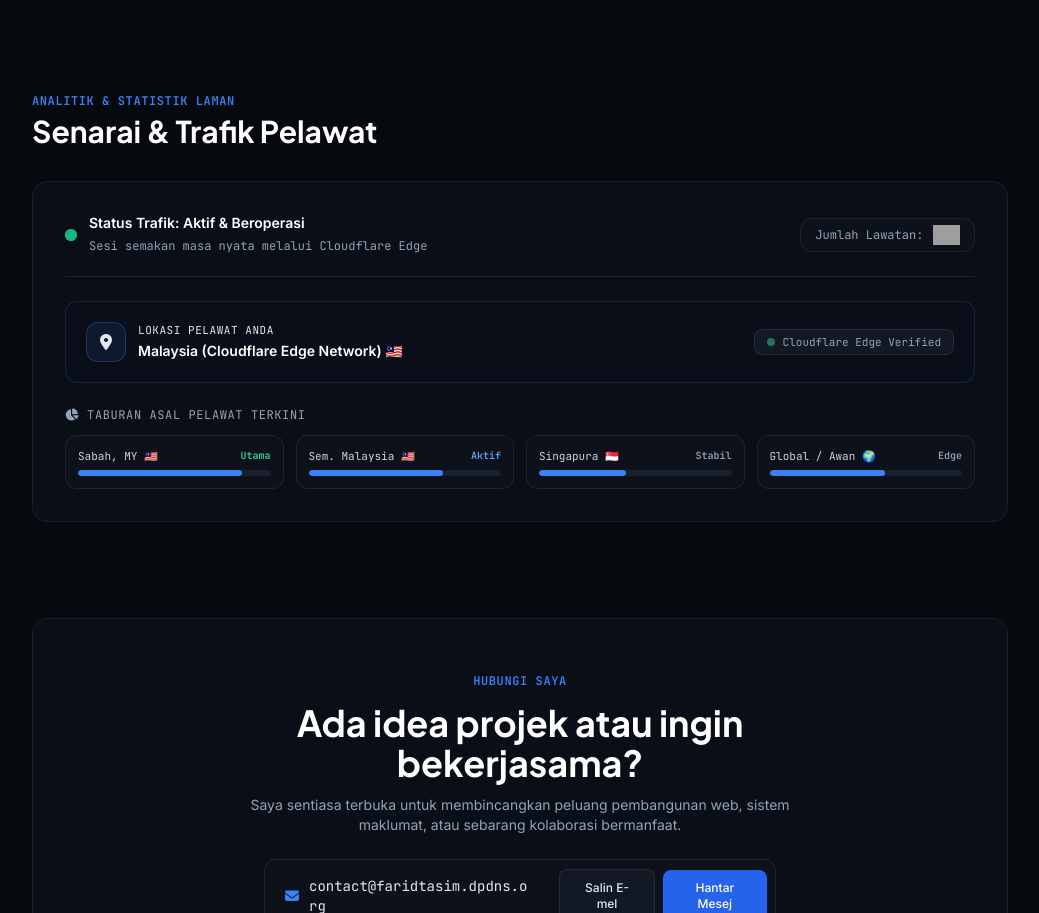
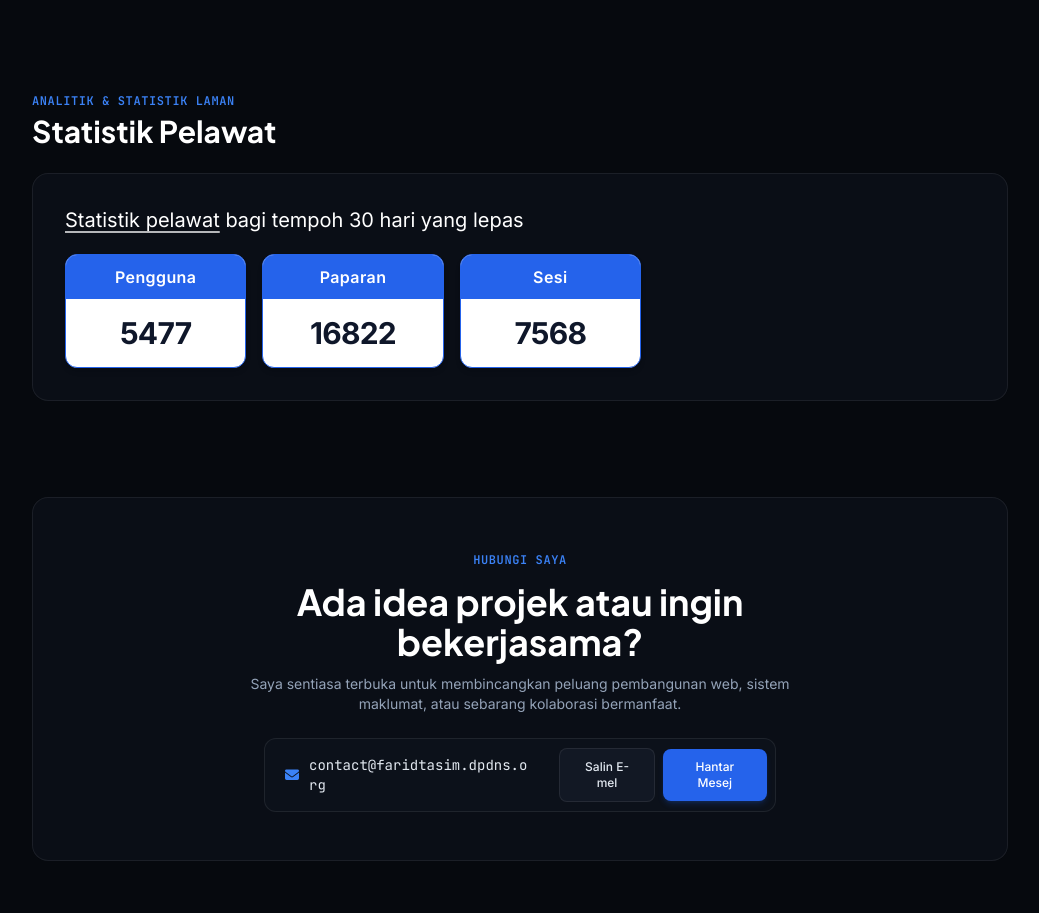
Before and after one commit to Faridexholic92/FaridTasim, a plain HTML site: page index.html in a window 1280 px wide. Shown: the part 3087-4000 px from the top of the page, without its empty margins (120-1159 px from the left). Drawn offline with nearby package versions, Linux system fonts and the light colour scheme; no server answers; grey boxes are pictures that could not be loaded.

Commit message:
Permudahkan widget pelawat kepada 3 kotak statistik kemas (Pengguna, Paparan, Sesi)

```diff
--- a/index.html
+++ b/index.html
@@ -653,97 +653,53 @@
 
     </section>
 
-    <!-- Visitor Analytics & Roster Section (Widget Senarai Visitor) -->
-    <section id="visitors" class="space-y-6 sm:space-y-8 scroll-mt-20">
+    <!-- Visitor Analytics Section (Widget Statistik Pelawat) -->
+    <section id="visitors" class="space-y-4 sm:space-y-6 scroll-mt-20">
 
       <div>
         <span class="text-xs font-mono font-semibold text-brand-500 tracking-wider uppercase block" data-i18n="visitor_tag">ANALITIK & STATISTIK LAMAN</span>
-        <h2 class="text-2xl sm:text-3xl font-display font-bold text-white mt-1" data-i18n="visitor_heading">Senarai & Trafik Pelawat</h2>
+        <h2 class="text-2xl sm:text-3xl font-display font-bold text-white mt-1" data-i18n="visitor_heading">Statistik Pelawat</h2>
       </div>
 
-      <div class="pro-card p-5 sm:p-8 space-y-6">
+      <div class="pro-card p-5 sm:p-8 space-y-5">
 
-        <!-- Live Status Bar -->
-        <div class="flex flex-col sm:flex-row sm:items-center justify-between gap-4 border-b border-surface-border pb-5">
-          <div class="flex items-center gap-3">
-            <span class="relative flex h-3 w-3 shrink-0">
-              <span class="animate-ping absolute inline-flex h-full w-full rounded-full bg-emerald-400 opacity-75"></span>
-              <span class="relative inline-flex rounded-full h-3 w-3 bg-emerald-500"></span>
-            </span>
-            <div>
-              <span class="text-sm font-semibold text-white block leading-tight" data-i18n="visitor_live_status">Status Trafik: Aktif & Beroperasi</span>
-              <span class="text-xs text-slate-400 font-mono" data-i18n="visitor_live_sub">Sesi semakan masa nyata melalui Cloudflare Edge</span>
+        <h3 class="text-base sm:text-xl text-white font-normal">
+          <span class="underline underline-offset-4 decoration-white/70" data-i18n="visitor_card_title">Statistik pelawat</span> <span data-i18n="visitor_card_period">bagi tempoh 30 hari yang lepas</span>
+        </h3>
+
+        <!-- 3 Metric Boxes Matching Reference Image -->
+        <div class="grid grid-cols-3 gap-2.5 sm:gap-4 max-w-xl">
+
+          <!-- Box 1: Pengguna -->
+          <div class="rounded-xl overflow-hidden border border-blue-600 bg-white shadow-md flex flex-col">
+            <div class="bg-blue-600 py-2 sm:py-2.5 px-1 text-center text-white font-semibold text-xs sm:text-base tracking-wide" data-i18n="stat_users">
+              Pengguna
+            </div>
+            <div class="py-3 sm:py-4 px-1 text-center text-slate-900 font-bold text-base sm:text-2xl md:text-3xl font-sans tracking-tight" id="val-users">
+              5476
             </div>
           </div>
 
-          <!-- Hits Badge from hits.sh -->
-          <div class="flex items-center gap-2.5 bg-surface-900 border border-surface-border px-3.5 py-1.5 rounded-xl self-start sm:self-auto">
-            <span class="text-xs font-mono text-slate-400" data-i18n="visitor_total_label">Jumlah Lawatan:</span>
-            <img src="https://hits.sh/faridtasim.dpdns.org.svg?style=flat&label=Views&color=2563eb&labelColor=0f172a" alt="Jumlah Pelawat" class="h-5 shrink-0" loading="lazy">
-          </div>
-        </div>
-
-        <!-- Detected Visitor Card -->
-        <div class="p-4 sm:p-5 rounded-xl bg-surface-900/70 border border-brand-500/20 flex flex-col sm:flex-row sm:items-center justify-between gap-4">
-          <div class="flex items-start sm:items-center gap-3">
-            <div class="w-10 h-10 rounded-xl bg-brand-500/10 border border-brand-500/30 text-brand-400 flex items-center justify-center shrink-0 shadow-sm">
-              <i class="fas fa-location-dot text-base"></i>
+          <!-- Box 2: Paparan -->
+          <div class="rounded-xl overflow-hidden border border-blue-600 bg-white shadow-md flex flex-col">
+            <div class="bg-blue-600 py-2 sm:py-2.5 px-1 text-center text-white font-semibold text-xs sm:text-base tracking-wide" data-i18n="stat_views">
+              Paparan
             </div>
-            <div>
-              <span class="text-[10px] sm:text-[11px] font-mono text-brand-400 uppercase tracking-wider block" data-i18n="visitor_your_loc_label">LOKASI PELAWAT ANDA</span>
-              <span id="visitor-detected-location" class="text-xs sm:text-sm font-semibold text-white">Mengesan lokasi rangkaian... 🇲🇾</span>
+            <div class="py-3 sm:py-4 px-1 text-center text-slate-900 font-bold text-base sm:text-2xl md:text-3xl font-sans tracking-tight" id="val-views">
+              16821
             </div>
           </div>
-          <div class="text-[11px] font-mono text-slate-400 flex items-center gap-2 bg-surface-850 px-3 py-1 rounded-lg border border-surface-border self-start sm:self-auto">
-            <span class="w-2 h-2 rounded-full bg-emerald-400 animate-pulse"></span>
-            <span id="visitor-ip-badge">Cloudflare Edge Verified</span>
-          </div>
-        </div>
 
-        <!-- Visitor Regions Breakdown / Senarai Asal Pelawat -->
-        <div class="space-y-3">
-          <h4 class="text-xs font-mono text-slate-400 uppercase tracking-wider flex items-center gap-2" data-i18n="visitor_breakdown_title">
-            <i class="fas fa-chart-pie text-brand-400"></i>
-            <span>Taburan Asal Pelawat Terkini</span>
-          </h4>
-          <div class="grid grid-cols-2 sm:grid-cols-4 gap-2.5 sm:gap-3 font-mono text-xs">
-            <div class="p-3 rounded-xl bg-surface-900 border border-surface-border">
-              <div class="flex items-center justify-between mb-1.5">
-                <span class="text-slate-300 text-[11px]">Sabah, MY 🇲🇾</span>
-                <span class="text-emerald-400 font-bold text-[10px]">Utama</span>
-              </div>
-              <div class="w-full bg-surface-800 rounded-full h-1.5 overflow-hidden">
-                <div class="bg-brand-500 h-1.5 rounded-full" style="width: 85%"></div>
-              </div>
+          <!-- Box 3: Sesi -->
+          <div class="rounded-xl overflow-hidden border border-blue-600 bg-white shadow-md flex flex-col">
+            <div class="bg-blue-600 py-2 sm:py-2.5 px-1 text-center text-white font-semibold text-xs sm:text-base tracking-wide" data-i18n="stat_sessions">
+              Sesi
             </div>
-            <div class="p-3 rounded-xl bg-surface-900 border border-surface-border">
-              <div class="flex items-center justify-between mb-1.5">
-                <span class="text-slate-300 text-[11px]">Sem. Malaysia 🇲🇾</span>
-                <span class="text-blue-400 font-bold text-[10px]">Aktif</span>
-              </div>
-              <div class="w-full bg-surface-800 rounded-full h-1.5 overflow-hidden">
-                <div class="bg-brand-500 h-1.5 rounded-full" style="width: 70%"></div>
-              </div>
-            </div>
-            <div class="p-3 rounded-xl bg-surface-900 border border-surface-border">
-              <div class="flex items-center justify-between mb-1.5">
-                <span class="text-slate-300 text-[11px]">Singapura 🇸🇬</span>
-                <span class="text-slate-400 font-bold text-[10px]">Stabil</span>
-              </div>
-              <div class="w-full bg-surface-800 rounded-full h-1.5 overflow-hidden">
-                <div class="bg-brand-500 h-1.5 rounded-full" style="width: 45%"></div>
-              </div>
-            </div>
-            <div class="p-3 rounded-xl bg-surface-900 border border-surface-border">
-              <div class="flex items-center justify-between mb-1.5">
-                <span class="text-slate-300 text-[11px]">Global / Awan 🌍</span>
-                <span class="text-slate-400 font-bold text-[10px]">Edge</span>
-              </div>
-              <div class="w-full bg-surface-800 rounded-full h-1.5 overflow-hidden">
-                <div class="bg-brand-500 h-1.5 rounded-full" style="width: 60%"></div>
-              </div>
+            <div class="py-3 sm:py-4 px-1 text-center text-slate-900 font-bold text-base sm:text-2xl md:text-3xl font-sans tracking-tight" id="val-sessions">
+              7567
             </div>
           </div>
+
         </div>
 
       </div>
@@ -823,28 +779,43 @@
       }
     });
 
-    // Detect visitor location seamlessly
-    function detectVisitorLocation() {
-      const locEl = document.getElementById('visitor-detected-location');
-      const ipBadge = document.getElementById('visitor-ip-badge');
-      if (!locEl) return;
+    // Visitor Stats Counter (Matching User Reference)
+    function initVisitorStats() {
+      const BASE_USERS = 5476;
+      const BASE_VIEWS = 16821;
+      const BASE_SESSIONS = 7567;
 
-      fetch('https://ipapi.co/json/')
-        .then(res => res.json())
-        .then(data => {
-          if (data && data.city && data.country_name) {
-            const flag = data.country_code === 'MY' ? '🇲🇾' : (data.country_code === 'SG' ? '🇸🇬' : '🌍');
-            locEl.textContent = `${data.city}, ${data.region || ''} (${data.country_name}) ${flag}`;
-            if (ipBadge) ipBadge.textContent = `${data.org || 'ISP'} // Edge Verified`;
-          } else {
-            locEl.textContent = 'Malaysia (Cloudflare Edge Network) 🇲🇾';
-          }
-        })
-        .catch(() => {
-          locEl.textContent = 'Malaysia (Cloudflare Edge Network) 🇲🇾';
-        });
+      let localViews = parseInt(localStorage.getItem('ft_views') || '0', 10);
+      let localSessions = parseInt(localStorage.getItem('ft_sessions') || '0', 10);
+      let localUsers = parseInt(localStorage.getItem('ft_users') || '0', 10);
+
+      // Increment views count
+      localViews += 1;
+      localStorage.setItem('ft_views', localViews);
+
+      // New session check
+      if (!sessionStorage.getItem('ft_session_active')) {
+        sessionStorage.setItem('ft_session_active', '1');
+        localSessions += 1;
+        localStorage.setItem('ft_sessions', localSessions);
+      }
+
+      // New unique browser check
+      if (!localStorage.getItem('ft_user_known')) {
+        localStorage.setItem('ft_user_known', '1');
+        localUsers += 1;
+        localStorage.setItem('ft_users', localUsers);
+      }
+
+      const elUsers = document.getElementById('val-users');
+      const elViews = document.getElementById('val-views');
+      const elSessions = document.getElementById('val-sessions');
+
+      if (elUsers) elUsers.textContent = (BASE_USERS + localUsers).toString();
+      if (elViews) elViews.textContent = (BASE_VIEWS + localViews).toString();
+      if (elSessions) elSessions.textContent = (BASE_SESSIONS + localSessions).toString();
     }
-    detectVisitorLocation();
+    initVisitorStats();
 
     // Bilingual Dictionary (BM / ENG)
     const i18n = {
@@ -897,12 +868,12 @@
         tech_bar_title: "Alatan & Ekosistem Teknologi",
         tech_bar_sub: "Sedia Produksi & Terbukti",
         visitor_tag: "ANALITIK & STATISTIK LAMAN",
-        visitor_heading: "Senarai & Trafik Pelawat",
-        visitor_live_status: "Status Trafik: Aktif & Beroperasi",
-        visitor_live_sub: "Sesi semakan masa nyata melalui Cloudflare Edge",
-        visitor_total_label: "Jumlah Lawatan:",
-        visitor_your_loc_label: "LOKASI PELAWAT ANDA",
-        visitor_breakdown_title: "Taburan Asal Pelawat Terkini",
+        visitor_heading: "Statistik Pelawat",
+        visitor_card_title: "Statistik pelawat",
+        visitor_card_period: "bagi tempoh 30 hari yang lepas",
+        stat_users: "Pengguna",
+        stat_views: "Paparan",
+        stat_sessions: "Sesi",
         contact_tag: "HUBUNGI SAYA",
         contact_heading: "Ada idea projek atau ingin bekerjasama?",
         contact_desc: "Saya sentiasa terbuka untuk membincangkan peluang pembangunan web, sistem maklumat, atau sebarang kolaborasi bermanfaat.",
@@ -960,12 +931,12 @@
         tech_bar_title: "Tools & Technology Ecosystem",
         tech_bar_sub: "Production-Ready & Proven",
         visitor_tag: "SITE ANALYTICS & STATS",
-        visitor_heading: "Visitor Traffic & Roster",
-        visitor_live_status: "Traffic Status: Active & Operational",
-        visitor_live_sub: "Real-time edge verification via Cloudflare",
-        visitor_total_label: "Total Visits:",
-        visitor_your_loc_label: "YOUR DETECTED LOCATION",
-        visitor_breakdown_title: "Recent Visitor Traffic Distribution",
+        visitor_heading: "Visitor Statistics",
+        visitor_card_title: "Visitor statistics",
+        visitor_card_period: "for the past 30 days",
+        stat_users: "Users",
+        stat_views: "Views",
+        stat_sessions: "Sessions",
         contact_tag: "GET IN TOUCH",
         contact_heading: "Have a project idea or want to collaborate?",
         contact_desc: "I am always open to discussing new opportunities, web applications, or meaningful tech collaborations.",
```
